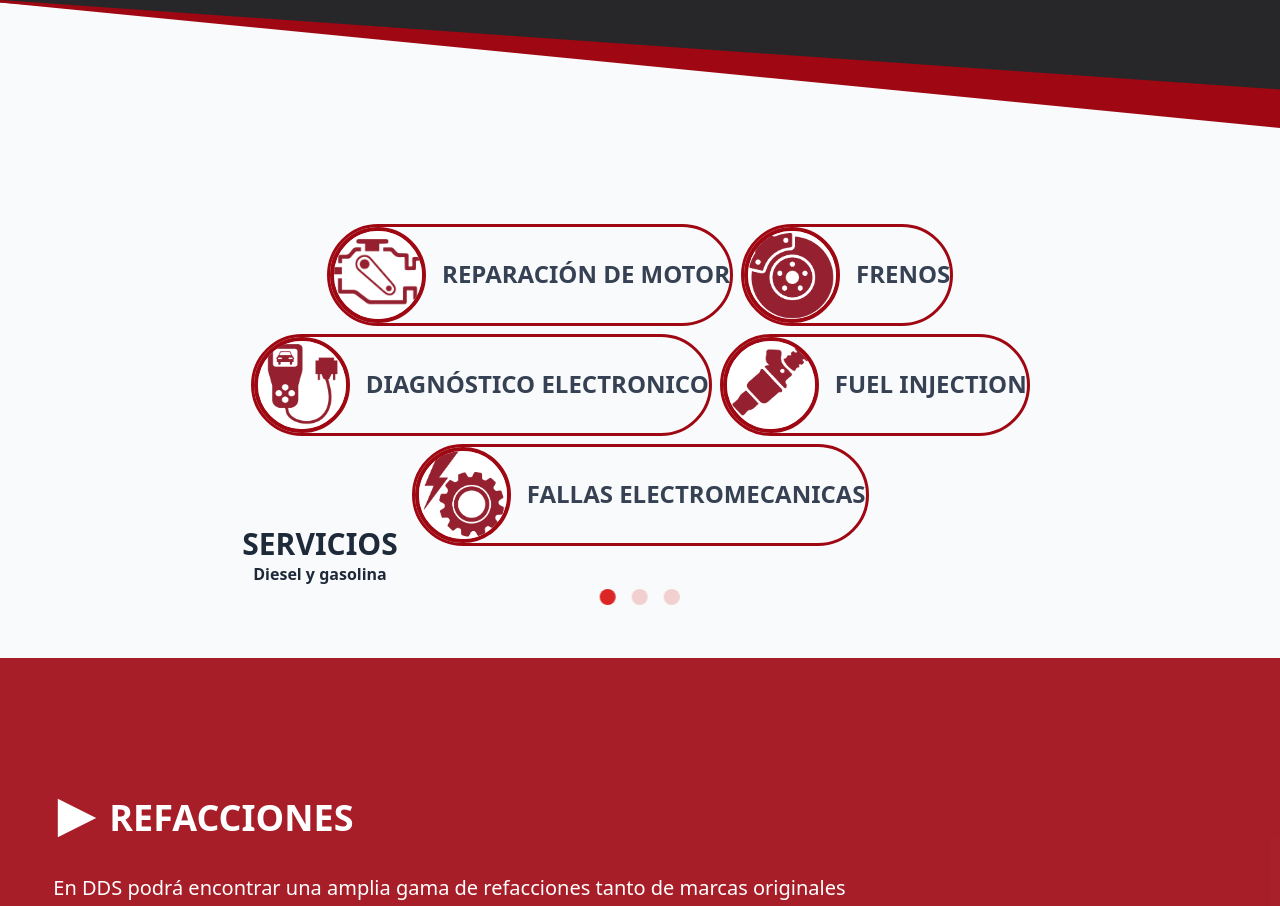
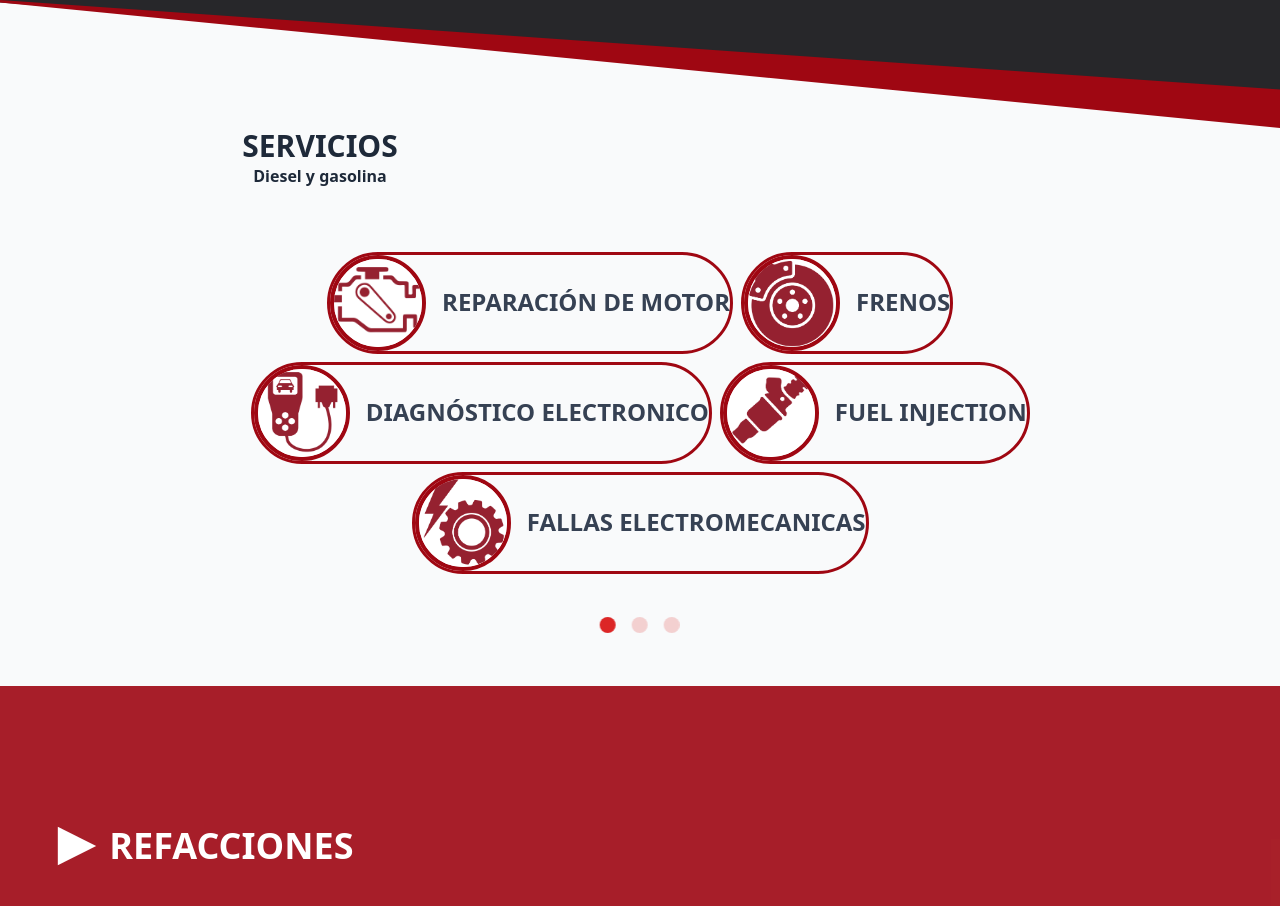
Before and after one commit to LegaspiRicardo/Diesel-Dynamic-Service, a React (Vite) app: page / in a window 1280 px wide. Shown: the part 1194-2100 px from the top of the page. Built offline with nearby package versions, Linux system fonts and the light colour scheme; the HTML template or start-up script is replaced by a standard one.

Commit message:
Add files via upload

```diff
--- a/src/pages/Home.tsx
+++ b/src/pages/Home.tsx
@@ -134,7 +134,7 @@ export default function Home() {
                         className="fill-red-800"
                     />
                 </svg>
-                <div className="0 w-3/6 absolute top-430 text-center">
+                <div className=" w-3/6 text-center">
                     <h2 className="text-3xl font-bold uppercase">Servicios</h2>
                     <p className=" font-semibold">Diesel y gasolina</p>
                 </div>
@@ -142,7 +142,7 @@ export default function Home() {
             </div>
 
             {/* Sección Servicios*/}
-            <section className=" w-10/12 mx-auto my-12 pt-8">
+            <section className=" w-10/12 mx-auto my-12 ">
                 <div>
                     <ServiciosCarousel servicios={servicios} itemsPerSlide={5} />
                 </div>
```
